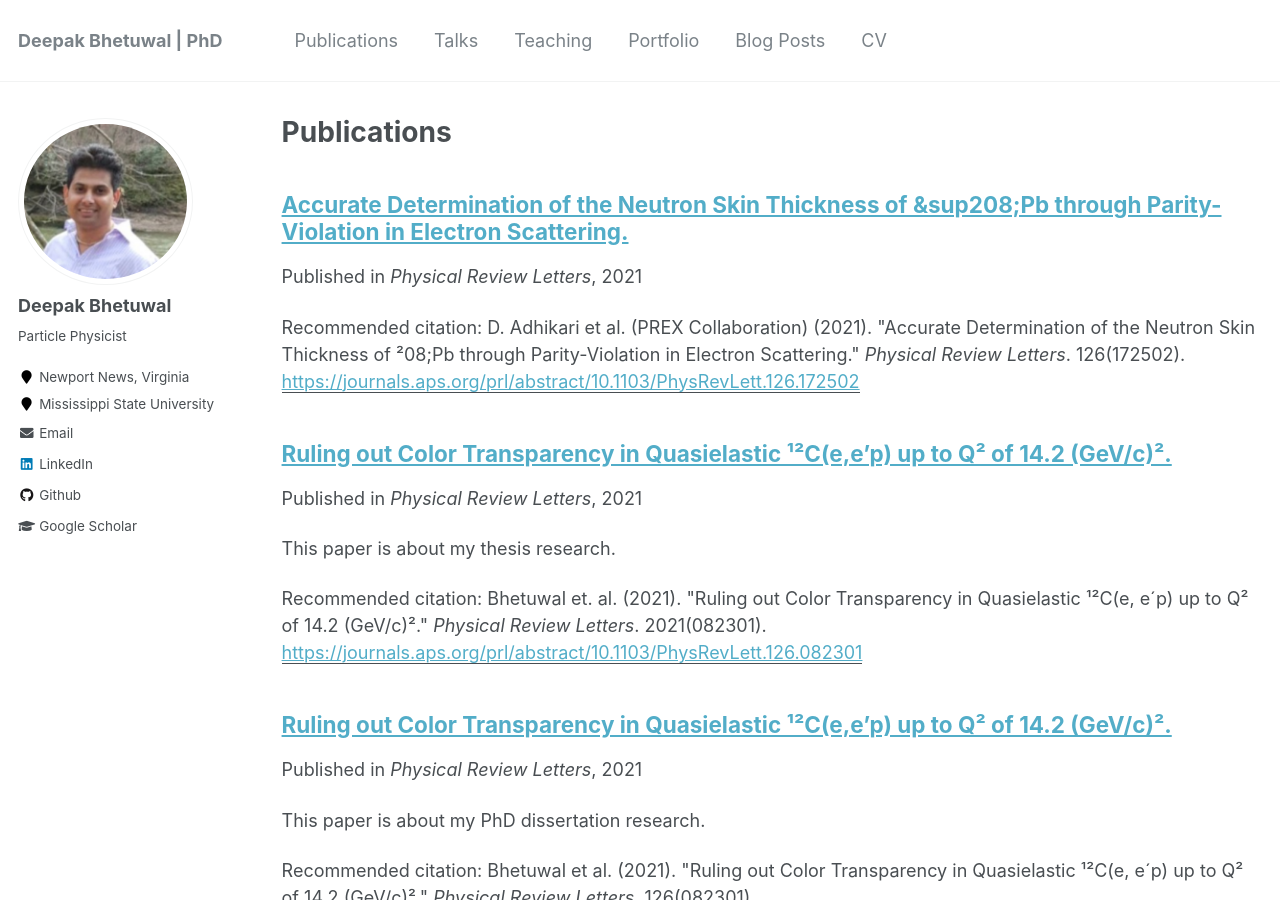
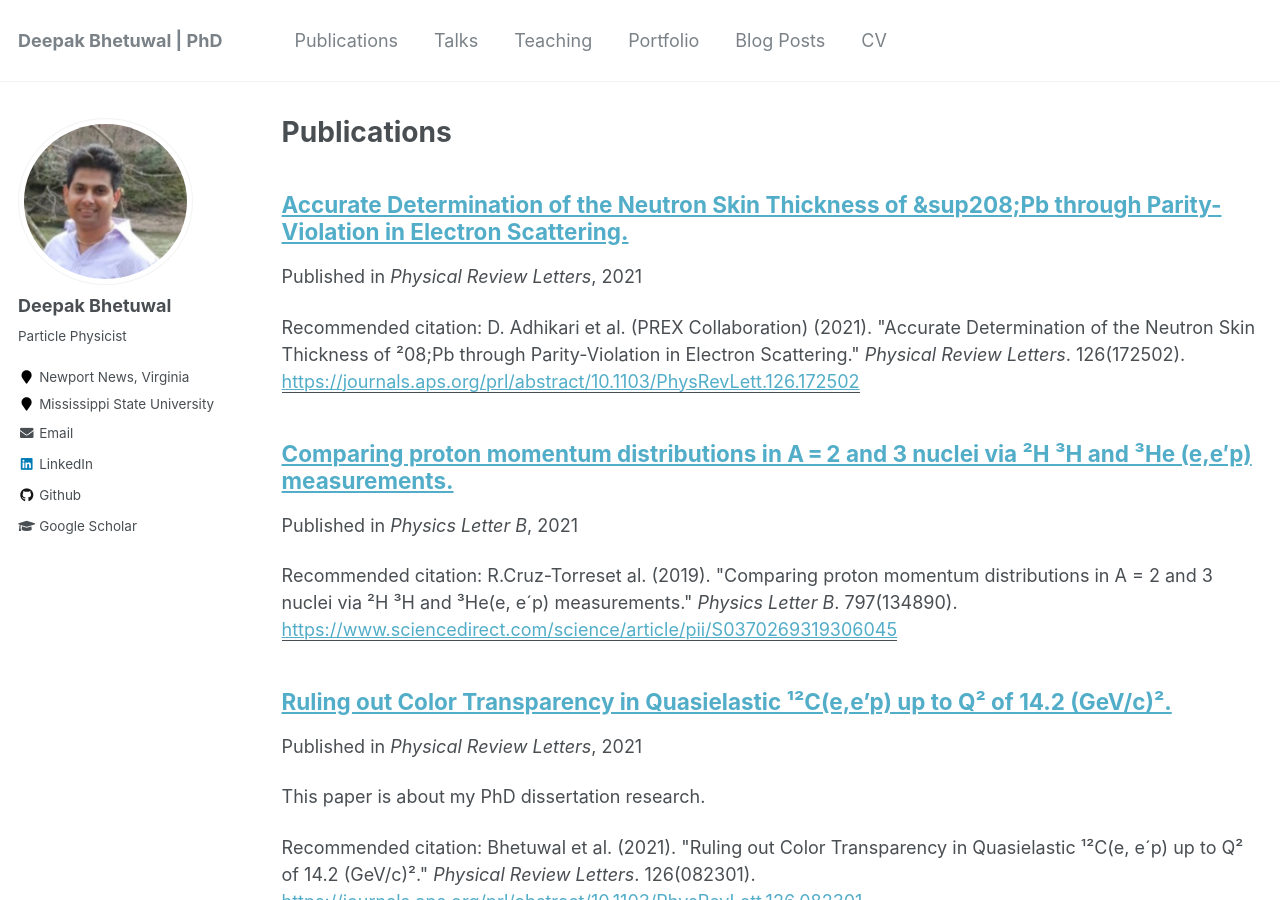
Before and after one commit to dkb208/dkb208.github.io, a Jekyll site: the page built from _pages/publications.md, in a window 1280 px wide and 900 px high. Built offline with Jekyll 4.4.1, drawn with Linux system fonts in a browser that asks for light colours.

Commit message:
Update 2018-10-01-paper-title-number-6.md

```diff
--- a/_publications/2018-10-01-paper-title-number-6.md
+++ b/_publications/2018-10-01-paper-title-number-6.md
@@ -1,15 +1,14 @@
 ---
-title: "Ruling out Color Transparency in Quasielastic &sup1;&sup2;C(e,e'p) up to Q&sup2; of 14.2 (GeV/c)&sup2;."
+title: "Comparing proton momentum distributions in A = 2 and 3 nuclei via &sup2;H &sup3;H and &sup3;He (e,e′p) measurements."
 collection: publications
-permalink: /publication/2015-10-01-paper-title-number-3
-excerpt: 'This paper is about my thesis research.'
+permalink: /publication/2015-10-01-paper-title-number-6
+excerpt: ''
 date: 2021-02-23.
-venue: 'Physical Review Letters'
-paperurl: 'https://journals.aps.org/prl/abstract/10.1103/PhysRevLett.126.082301'
-citation: 'Bhetuwal et. al. (2021). &quot;Ruling out Color Transparency in Quasielastic &sup1;&sup2;C(e&comma; e&acute;p) up to Q&sup2; of 14.2 (GeV/c)&sup2;.&quot; <i>Physical Review Letters</i>. 2021(082301).'
+venue: 'Physics Letter B'
+paperurl: 'https://www.sciencedirect.com/science/article/pii/S0370269319306045'
+citation: 'R.Cruz-Torreset al. (2019). &quot;Comparing proton momentum distributions in A = 2 and 3 nuclei via &sup2;H &sup3;H and &sup3;He(e&comma; e&acute;p) measurements.&quot;  <i>Physics Letter B</i>. 797(134890).'
 ---
-This paper is about my Thesis research on proton's color transparency at Jefferson lab, Hall C.
 
-[Download paper here](https://journals.aps.org/prl/abstract/10.1103/PhysRevLett.126.082301)
+[Download paper here](https://www.sciencedirect.com/science/article/pii/S0370269319306045)
 
-Recommended citation: Bhetuwal et. al. (2021). &quot;Ruling out Color Transparency in Quasielastic &sup1;&sup2;C(e&comma; e&acute;p) up to Q&sup2; of 14.2 (GeV/c)&sup2;.&quot; <i>Physical Review Letters</i>. 126(082301).
+Recommended citation: R.Cruz-Torreset al. (2019). &quot;Comparing proton momentum distributions in A = 2 and 3 nuclei via &sup2;H &sup3;H and &sup3;He(e&comma; e&acute;p) measurements.&quot;  <i>Physics Letter B</i>. 797(134890).
```
